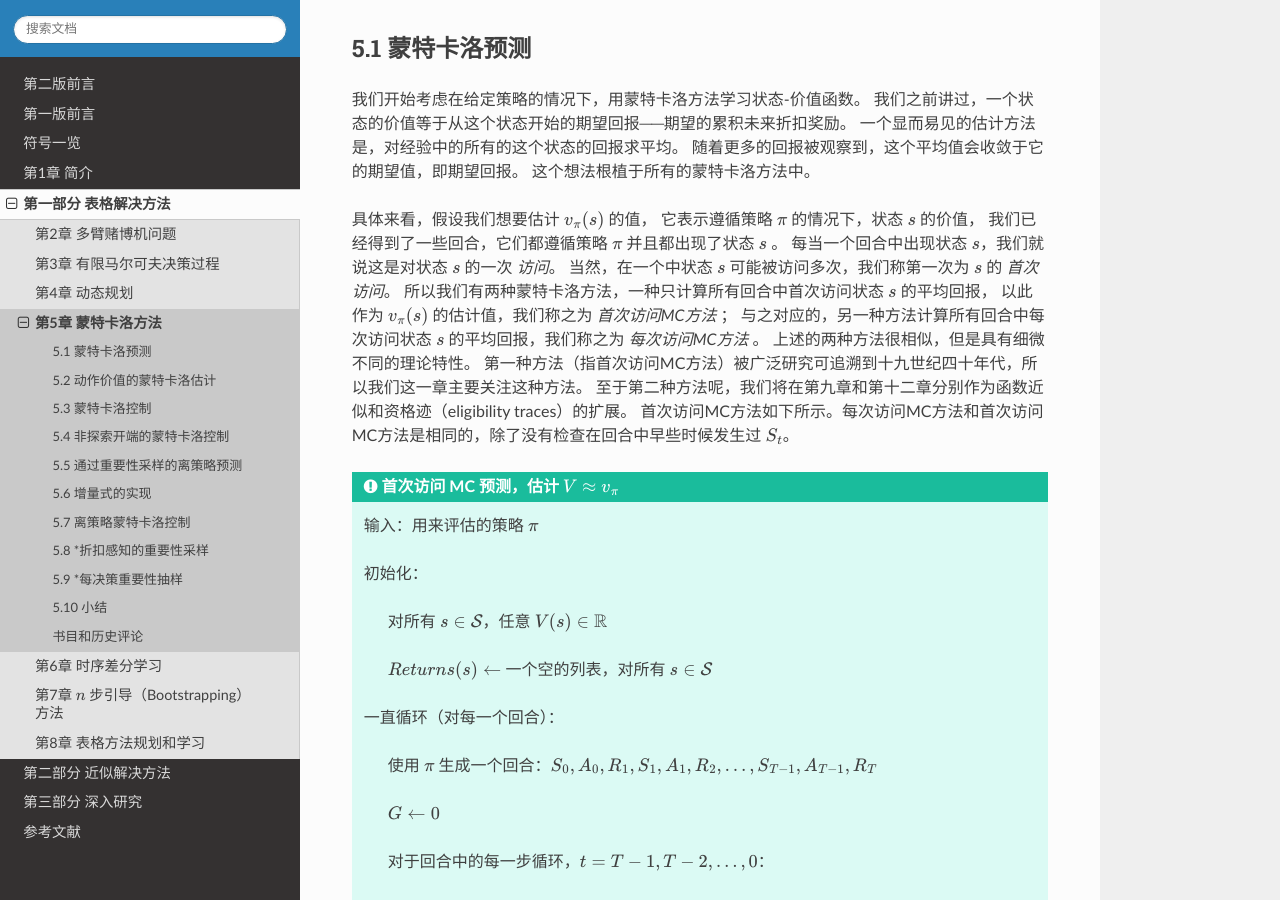
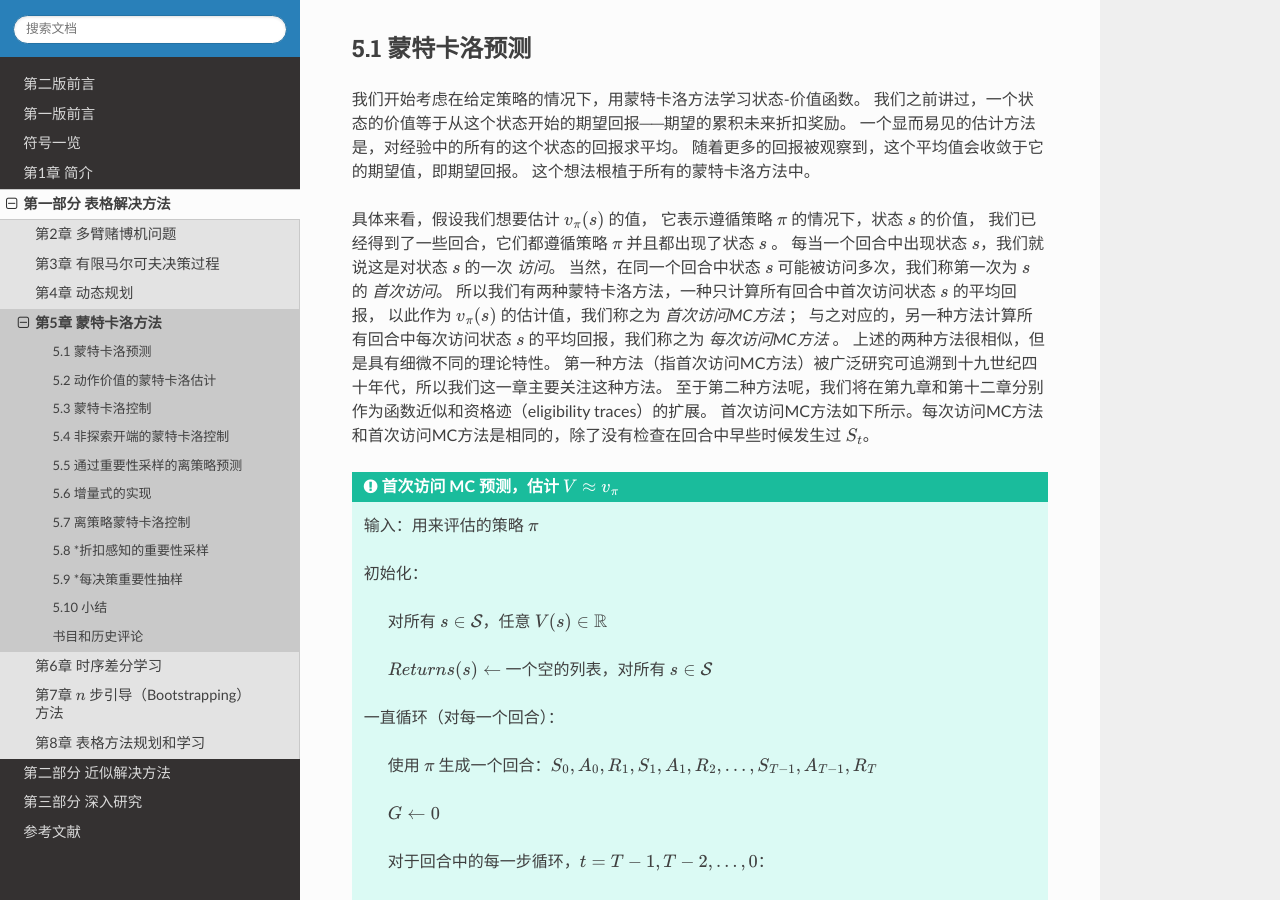
Before and after one commit to qiwihui/reinforcement-learning-an-introduction-chinese, a Sphinx documentation site: the page built from source/partI/chapter5/monte_carlo_methods.rst, in a window 1280 px wide and 900 px high, scrolled down 883 px. Built offline with Sphinx 7.4.7 and the Read the Docs theme 2.0.0, drawn with Linux system fonts in a browser that asks for light colours.

Commit message:
5.1 节翻译补充
`当然，在一个中状态 s 可能被访问多次` 这句话缺了一部分

```diff
--- a/source/partI/chapter5/monte_carlo_methods.rst
+++ b/source/partI/chapter5/monte_carlo_methods.rst
@@ -45,7 +45,7 @@
 它表示遵循策略 :math:`\pi` 的情况下，状态 :math:`s` 的价值，
 我们已经得到了一些回合，它们都遵循策略 :math:`\pi` 并且都出现了状态 :math:`s` 。
 每当一个回合中出现状态 :math:`s`，我们就说这是对状态 :math:`s` 的一次 *访问*。
-当然，在一个中状态 :math:`s` 可能被访问多次，我们称第一次为 :math:`s` 的 *首次访问*。
+当然，在同一个回合中状态 :math:`s` 可能被访问多次，我们称第一次为 :math:`s` 的 *首次访问*。
 所以我们有两种蒙特卡洛方法，一种只计算所有回合中首次访问状态 :math:`s` 的平均回报，
 以此作为 :math:`v_\pi(s)` 的估计值，我们称之为 *首次访问MC方法* ；
 与之对应的，另一种方法计算所有回合中每次访问状态 :math:`s` 的平均回报，我们称之为 *每次访问MC方法* 。
```
